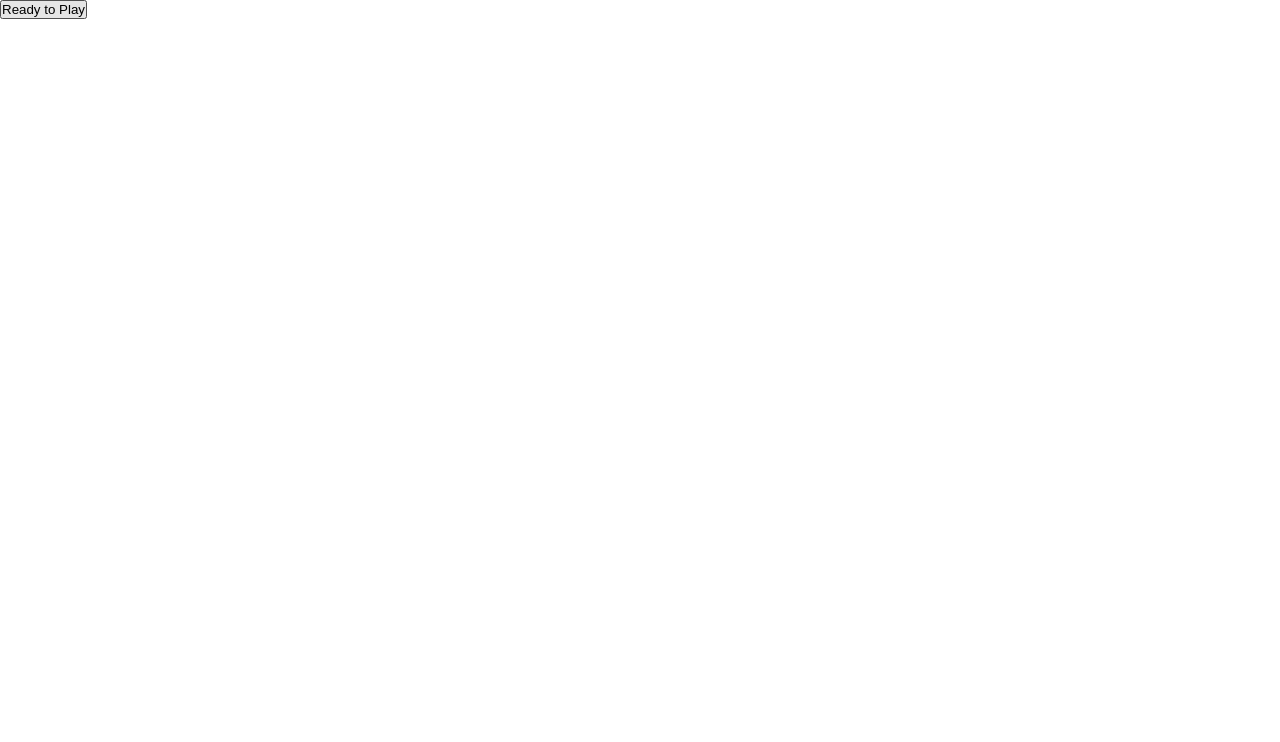
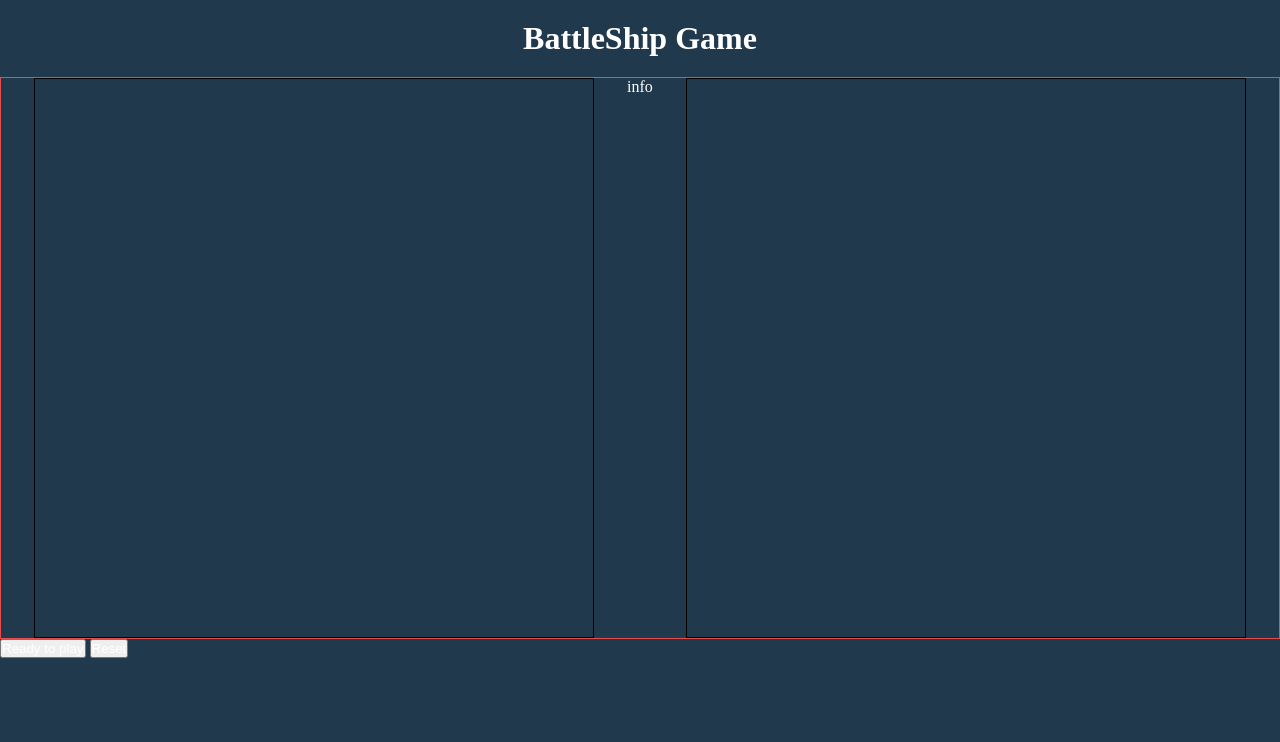
Before and after one commit to Ashkanaaa/Battleship, a plain HTML site: page Public/index.html in a window 1280 px wide. Drawn offline with Linux system fonts and the light colour scheme.

Commit message:
first-progress

```diff
--- a/Public/index.html
+++ b/Public/index.html
@@ -9,12 +9,19 @@
 </head>
 <body>
 
-        <div class="gameControlls">
-            <button>Ready to Play</button>
+      <div class="Header">
+        <h1>BattleShip Game</h1>
+      </div>
+      <div class="GameBoards">
+        <div class="Board Self"></div>
+        <div class="Info">info</div>
+        <div class="Board Enemy"></div>
+      </div>
+      <div class="GameControl">
+        <button>Ready to play</button>
+        <button>Reset</button>
+      </div>
 
-        </div>
-        <div class="gameBoards">
-        <div>
     <script src="app.js"></script>
 </body>
 </html>
--- a/Public/style.css
+++ b/Public/style.css
@@ -2,4 +2,47 @@
     padding: 0px;
     margin: 0px;
     box-sizing: border-box;
+    color: white;
 }
+
+body{
+    background-color: #20394d;
+}
+
+.Header{
+
+    padding: 20px;
+    text-align: center;
+
+}
+.GameControl{
+    height: 100px;
+}
+
+.GameBoards{
+    border: 1px solid rgb(232, 73, 73);
+    display: flex;
+    flex-direction: row;
+    flex-wrap: nowrap;
+    justify-content: space-evenly
+
+}
+
+.Board{
+    border: 1px solid black;
+    min-width: 70vh;
+    min-height: 70vh;
+}
+
+.Self{
+
+}
+
+.Enemy{
+
+
+}
+
+.Info{
+
+}
```
Also changed, not shown: Public/image/ship.jpg (added), 1 other file.
